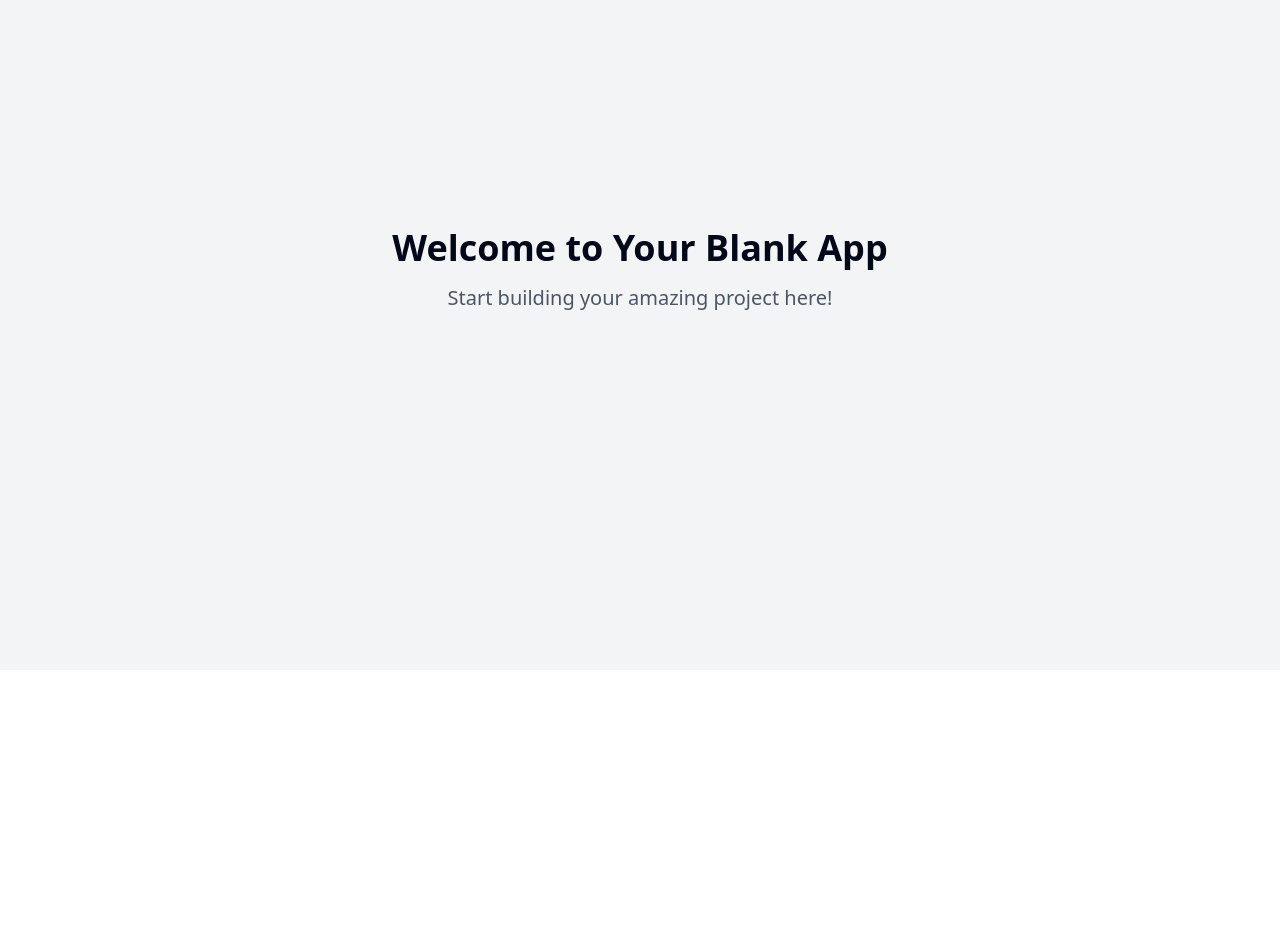
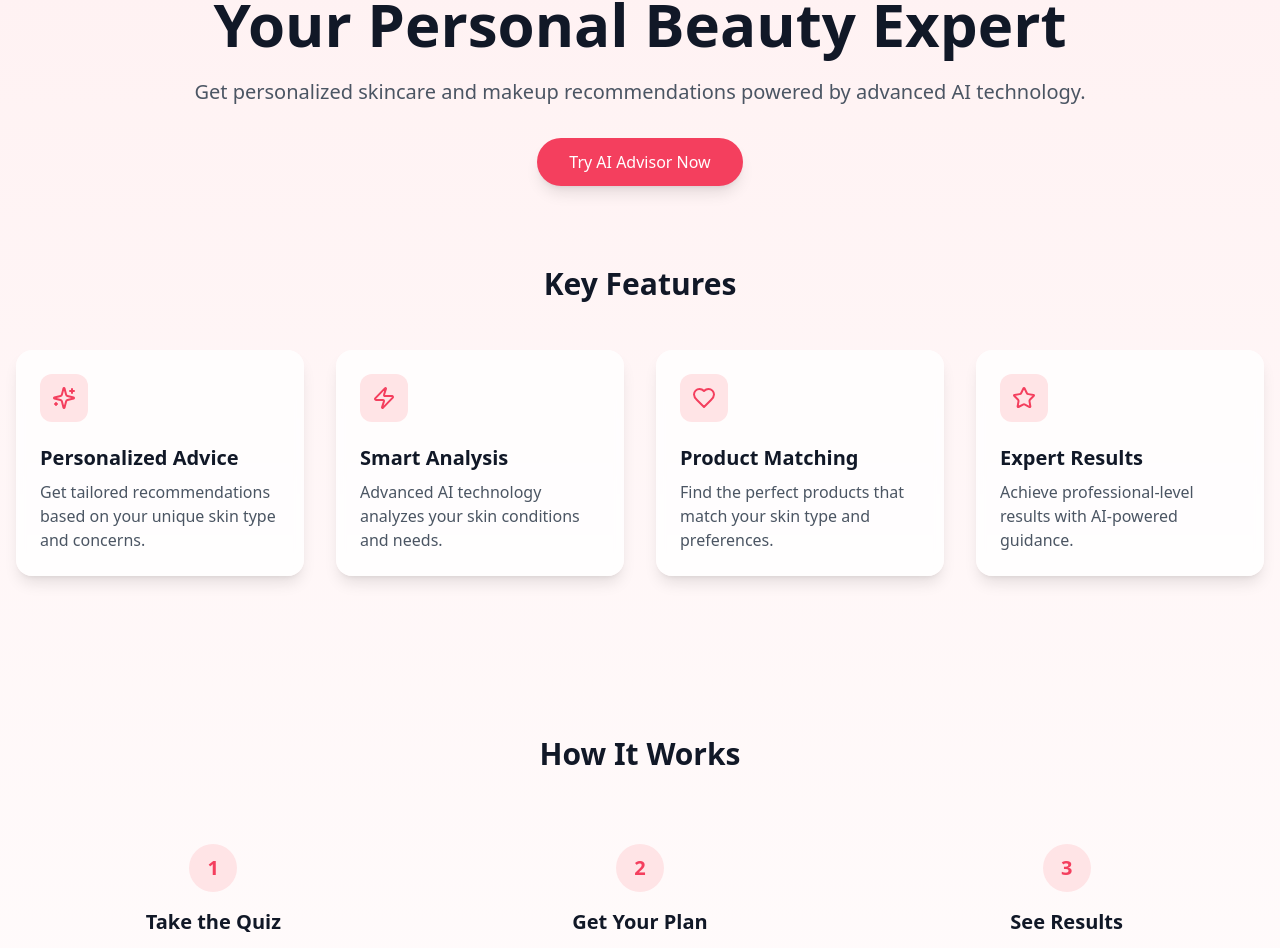
Before and after one commit to Sharedwebflow/ai-glamour-guide, a React (Vite) app: page / in a window 1280 px wide. Shown: the part 130-1078 px from the top of the page. Before the commit the page ends 800 px from the top, so only its background shows below. Built offline with nearby package versions, Linux system fonts and the light colour scheme.

Commit message:
Refactor website aesthetics
Improve the aesthetics of the AI Beauty Advisor website based on a provided prototype.

```diff
--- /dev/null
+++ b/src/components/ui/feature-card.tsx
@@ -0,0 +1,23 @@
+
+import { LucideIcon } from "lucide-react";
+
+interface FeatureCardProps {
+  icon: LucideIcon;
+  title: string;
+  description: string;
+}
+
+export function FeatureCard({ icon: Icon, title, description }: FeatureCardProps) {
+  return (
+    <div className="group relative overflow-hidden rounded-2xl bg-white/80 p-6 shadow-lg transition-all duration-300 hover:shadow-xl hover:translate-y-[-2px] backdrop-blur-sm">
+      <div className="absolute inset-0 bg-gradient-to-br from-rose-100/50 to-transparent opacity-0 transition-opacity duration-300 group-hover:opacity-100" />
+      <div className="relative z-10">
+        <div className="mb-4 inline-block rounded-xl bg-rose-100 p-3">
+          <Icon className="h-6 w-6 text-rose-500" />
+        </div>
+        <h3 className="mb-2 text-xl font-semibold text-gray-900">{title}</h3>
+        <p className="text-gray-600">{description}</p>
+      </div>
+    </div>
+  );
+}
--- /dev/null
+++ b/src/components/ui/step-card.tsx
@@ -0,0 +1,18 @@
+
+interface StepCardProps {
+  number: number;
+  title: string;
+  description: string;
+}
+
+export function StepCard({ number, title, description }: StepCardProps) {
+  return (
+    <div className="relative flex flex-col items-center p-6 text-center">
+      <div className="mb-4 flex h-12 w-12 items-center justify-center rounded-full bg-rose-100">
+        <span className="text-xl font-semibold text-rose-500">{number}</span>
+      </div>
+      <h3 className="mb-2 text-xl font-semibold text-gray-900">{title}</h3>
+      <p className="text-gray-600">{description}</p>
+    </div>
+  );
+}
--- a/src/index.css
+++ b/src/index.css
@@ -1,3 +1,4 @@
+
 @tailwind base;
 @tailwind components;
 @tailwind utilities;
@@ -6,96 +7,36 @@
   :root {
     --background: 0 0% 100%;
     --foreground: 222.2 84% 4.9%;
-
     --card: 0 0% 100%;
     --card-foreground: 222.2 84% 4.9%;
-
     --popover: 0 0% 100%;
     --popover-foreground: 222.2 84% 4.9%;
-
-    --primary: 222.2 47.4% 11.2%;
-    --primary-foreground: 210 40% 98%;
-
-    --secondary: 210 40% 96.1%;
-    --secondary-foreground: 222.2 47.4% 11.2%;
-
+    --primary: 346.8 77.2% 49.8%;
+    --primary-foreground: 355.7 100% 97.3%;
+    --secondary: 355.7 100% 97.3%;
+    --secondary-foreground: 346.8 77.2% 49.8%;
     --muted: 210 40% 96.1%;
     --muted-foreground: 215.4 16.3% 46.9%;
-
     --accent: 210 40% 96.1%;
     --accent-foreground: 222.2 47.4% 11.2%;
-
     --destructive: 0 84.2% 60.2%;
     --destructive-foreground: 210 40% 98%;
-
     --border: 214.3 31.8% 91.4%;
     --input: 214.3 31.8% 91.4%;
-    --ring: 222.2 84% 4.9%;
-
+    --ring: 346.8 77.2% 49.8%;
     --radius: 0.5rem;
-
-    --sidebar-background: 0 0% 98%;
-
-    --sidebar-foreground: 240 5.3% 26.1%;
-
-    --sidebar-primary: 240 5.9% 10%;
-
-    --sidebar-primary-foreground: 0 0% 98%;
-
-    --sidebar-accent: 240 4.8% 95.9%;
-
-    --sidebar-accent-foreground: 240 5.9% 10%;
-
-    --sidebar-border: 220 13% 91%;
-
-    --sidebar-ring: 217.2 91.2% 59.8%;
   }
 
-  .dark {
-    --background: 222.2 84% 4.9%;
-    --foreground: 210 40% 98%;
-
-    --card: 222.2 84% 4.9%;
-    --card-foreground: 210 40% 98%;
-
-    --popover: 222.2 84% 4.9%;
-    --popover-foreground: 210 40% 98%;
-
-    --primary: 210 40% 98%;
-    --primary-foreground: 222.2 47.4% 11.2%;
-
-    --secondary: 217.2 32.6% 17.5%;
-    --secondary-foreground: 210 40% 98%;
-
-    --muted: 217.2 32.6% 17.5%;
-    --muted-foreground: 215 20.2% 65.1%;
-
-    --accent: 217.2 32.6% 17.5%;
-    --accent-foreground: 210 40% 98%;
-
-    --destructive: 0 62.8% 30.6%;
-    --destructive-foreground: 210 40% 98%;
-
-    --border: 217.2 32.6% 17.5%;
-    --input: 217.2 32.6% 17.5%;
-    --ring: 212.7 26.8% 83.9%;
-    --sidebar-background: 240 5.9% 10%;
-    --sidebar-foreground: 240 4.8% 95.9%;
-    --sidebar-primary: 224.3 76.3% 48%;
-    --sidebar-primary-foreground: 0 0% 100%;
-    --sidebar-accent: 240 3.7% 15.9%;
-    --sidebar-accent-foreground: 240 4.8% 95.9%;
-    --sidebar-border: 240 3.7% 15.9%;
-    --sidebar-ring: 217.2 91.2% 59.8%;
-  }
-}
-
-@layer base {
   * {
-    @apply border-border;
+    @apply border-border antialiased;
   }
 
   body {
-    @apply bg-background text-foreground;
+    @apply bg-background text-foreground overflow-x-hidden;
+  }
+
+  /* Smooth scrolling */
+  html {
+    scroll-behavior: smooth;
   }
 }
--- a/src/pages/Index.tsx
+++ b/src/pages/Index.tsx
@@ -1,12 +1,96 @@
-// Update this page (the content is just a fallback if you fail to update the page)
+
+import { Heart, Sparkles, Zap, Star } from "lucide-react";
+import { FeatureCard } from "@/components/ui/feature-card";
+import { StepCard } from "@/components/ui/step-card";
 
 const Index = () => {
   return (
-    <div className="min-h-screen flex items-center justify-center bg-gray-100">
-      <div className="text-center">
-        <h1 className="text-4xl font-bold mb-4">Welcome to Your Blank App</h1>
-        <p className="text-xl text-gray-600">Start building your amazing project here!</p>
-      </div>
+    <div className="min-h-screen bg-gradient-to-b from-rose-50 to-white">
+      {/* Hero Section */}
+      <section className="container mx-auto px-4 pt-20 text-center">
+        <p className="animate-fade-up mb-4 inline-block rounded-full bg-rose-100 px-4 py-1 text-sm text-rose-600">
+          AI-Powered Beauty Advice
+        </p>
+        <h1 className="animate-fade-up mb-6 text-4xl font-bold text-gray-900 md:text-5xl lg:text-6xl">
+          Your Personal Beauty Expert
+        </h1>
+        <p className="animate-fade-up mb-8 text-lg text-gray-600 md:text-xl">
+          Get personalized skincare and makeup recommendations powered by
+          advanced AI technology.
+        </p>
+        <button className="animate-fade-up rounded-full bg-rose-500 px-8 py-3 text-white shadow-lg transition-all hover:bg-rose-600 hover:shadow-xl">
+          Try AI Advisor Now
+        </button>
+      </section>
+
+      {/* Features Section */}
+      <section className="container mx-auto px-4 py-20">
+        <h2 className="mb-12 text-center text-3xl font-bold text-gray-900">
+          Key Features
+        </h2>
+        <div className="grid gap-8 md:grid-cols-2 lg:grid-cols-4">
+          <FeatureCard
+            icon={Sparkles}
+            title="Personalized Advice"
+            description="Get tailored recommendations based on your unique skin type and concerns."
+          />
+          <FeatureCard
+            icon={Zap}
+            title="Smart Analysis"
+            description="Advanced AI technology analyzes your skin conditions and needs."
+          />
+          <FeatureCard
+            icon={Heart}
+            title="Product Matching"
+            description="Find the perfect products that match your skin type and preferences."
+          />
+          <FeatureCard
+            icon={Star}
+            title="Expert Results"
+            description="Achieve professional-level results with AI-powered guidance."
+          />
+        </div>
+      </section>
+
+      {/* How It Works Section */}
+      <section className="container mx-auto px-4 py-20">
+        <h2 className="mb-12 text-center text-3xl font-bold text-gray-900">
+          How It Works
+        </h2>
+        <div className="grid gap-8 md:grid-cols-3">
+          <StepCard
+            number={1}
+            title="Take the Quiz"
+            description="Answer a few questions about your skin type, concerns, and beauty goals."
+          />
+          <StepCard
+            number={2}
+            title="Get Your Plan"
+            description="Receive a personalized beauty routine tailored to your needs."
+          />
+          <StepCard
+            number={3}
+            title="See Results"
+            description="Follow your custom plan and watch your skin transform."
+          />
+        </div>
+      </section>
+
+      {/* CTA Section */}
+      <section className="container mx-auto px-4 py-20">
+        <div className="rounded-2xl bg-gradient-to-br from-rose-100 to-champagne-100 p-12 text-center">
+          <h2 className="mb-4 text-3xl font-bold text-gray-900">
+            Ready to Transform Your Beauty Routine?
+          </h2>
+          <p className="mb-8 text-gray-600">
+            Join thousands of satisfied users who have discovered their perfect beauty
+            routine with our AI advisor.
+          </p>
+          <button className="rounded-full bg-rose-500 px-8 py-3 text-white shadow-lg transition-all hover:bg-rose-600 hover:shadow-xl">
+            Get Started Free
+          </button>
+        </div>
+      </section>
     </div>
   );
 };
--- a/tailwind.config.ts
+++ b/tailwind.config.ts
@@ -1,3 +1,4 @@
+
 import type { Config } from "tailwindcss";
 
 export default {
@@ -12,85 +13,88 @@ export default {
   theme: {
     container: {
       center: true,
-			padding: '2rem',
+      padding: "2rem",
       screens: {
-				'2xl': '1400px'
-			}
+        "2xl": "1400px",
+      },
     },
     extend: {
       colors: {
-				border: 'hsl(var(--border))',
-				input: 'hsl(var(--input))',
-				ring: 'hsl(var(--ring))',
-				background: 'hsl(var(--background))',
-				foreground: 'hsl(var(--foreground))',
+        border: "hsl(var(--border))",
+        input: "hsl(var(--input))",
+        ring: "hsl(var(--ring))",
+        background: "hsl(var(--background))",
+        foreground: "hsl(var(--foreground))",
+        rose: {
+          50: "#fff1f2",
+          100: "#ffe4e6",
+          200: "#fecdd3",
+          300: "#fda4af",
+          400: "#fb7185",
+          500: "#f43f5e",
+        },
+        champagne: {
+          50: "#fdfbf7",
+          100: "#fbf7ef",
+          200: "#f7eadf",
+          300: "#f3ddcf",
+          400: "#efc3af",
+          500: "#eba98f",
+        },
         primary: {
-					DEFAULT: 'hsl(var(--primary))',
-					foreground: 'hsl(var(--primary-foreground))'
+          DEFAULT: "hsl(var(--primary))",
+          foreground: "hsl(var(--primary-foreground))",
         },
         secondary: {
-					DEFAULT: 'hsl(var(--secondary))',
-					foreground: 'hsl(var(--secondary-foreground))'
+          DEFAULT: "hsl(var(--secondary))",
+          foreground: "hsl(var(--secondary-foreground))",
         },
         destructive: {
-					DEFAULT: 'hsl(var(--destructive))',
-					foreground: 'hsl(var(--destructive-foreground))'
+          DEFAULT: "hsl(var(--destructive))",
+          foreground: "hsl(var(--destructive-foreground))",
         },
         muted: {
-					DEFAULT: 'hsl(var(--muted))',
-					foreground: 'hsl(var(--muted-foreground))'
+          DEFAULT: "hsl(var(--muted))",
+          foreground: "hsl(var(--muted-foreground))",
         },
         accent: {
-					DEFAULT: 'hsl(var(--accent))',
-					foreground: 'hsl(var(--accent-foreground))'
+          DEFAULT: "hsl(var(--accent))",
+          foreground: "hsl(var(--accent-foreground))",
         },
         popover: {
-					DEFAULT: 'hsl(var(--popover))',
-					foreground: 'hsl(var(--popover-foreground))'
+          DEFAULT: "hsl(var(--popover))",
+          foreground: "hsl(var(--popover-foreground))",
         },
         card: {
-					DEFAULT: 'hsl(var(--card))',
-					foreground: 'hsl(var(--card-foreground))'
+          DEFAULT: "hsl(var(--card))",
+          foreground: "hsl(var(--card-foreground))",
         },
-				sidebar: {
-					DEFAULT: 'hsl(var(--sidebar-background))',
-					foreground: 'hsl(var(--sidebar-foreground))',
-					primary: 'hsl(var(--sidebar-primary))',
-					'primary-foreground': 'hsl(var(--sidebar-primary-foreground))',
-					accent: 'hsl(var(--sidebar-accent))',
-					'accent-foreground': 'hsl(var(--sidebar-accent-foreground))',
-					border: 'hsl(var(--sidebar-border))',
-					ring: 'hsl(var(--sidebar-ring))'
-				}
-			},
-			borderRadius: {
-				lg: 'var(--radius)',
-				md: 'calc(var(--radius) - 2px)',
-				sm: 'calc(var(--radius) - 4px)'
       },
       keyframes: {
-				'accordion-down': {
-					from: {
-						height: '0'
+        "fade-up": {
+          "0%": {
+            opacity: "0",
+            transform: "translateY(20px)",
           },
-					to: {
-						height: 'var(--radix-accordion-content-height)'
-					}
+          "100%": {
+            opacity: "1",
+            transform: "translateY(0)",
           },
-				'accordion-up': {
-					from: {
-						height: 'var(--radix-accordion-content-height)'
         },
-					to: {
-						height: '0'
-					}
-				}
+        "fade-in": {
+          "0%": {
+            opacity: "0",
+          },
+          "100%": {
+            opacity: "1",
+          },
+        },
       },
       animation: {
-				'accordion-down': 'accordion-down 0.2s ease-out',
-				'accordion-up': 'accordion-up 0.2s ease-out'
-			}
-		}
+        "fade-up": "fade-up 0.5s ease-out",
+        "fade-in": "fade-in 0.3s ease-out",
+      },
+    },
   },
   plugins: [require("tailwindcss-animate")],
 } satisfies Config;
```
Lines whose indentation alone changed are shown as unchanged.
